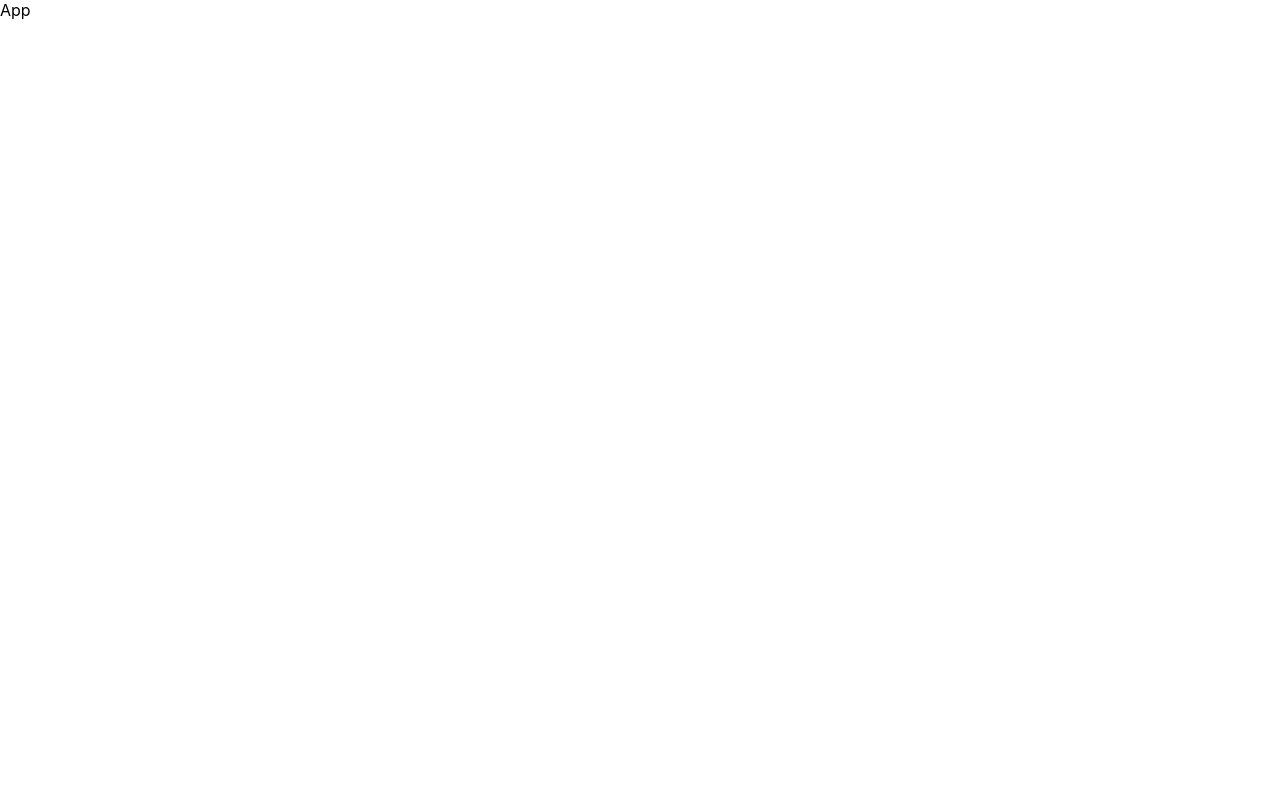
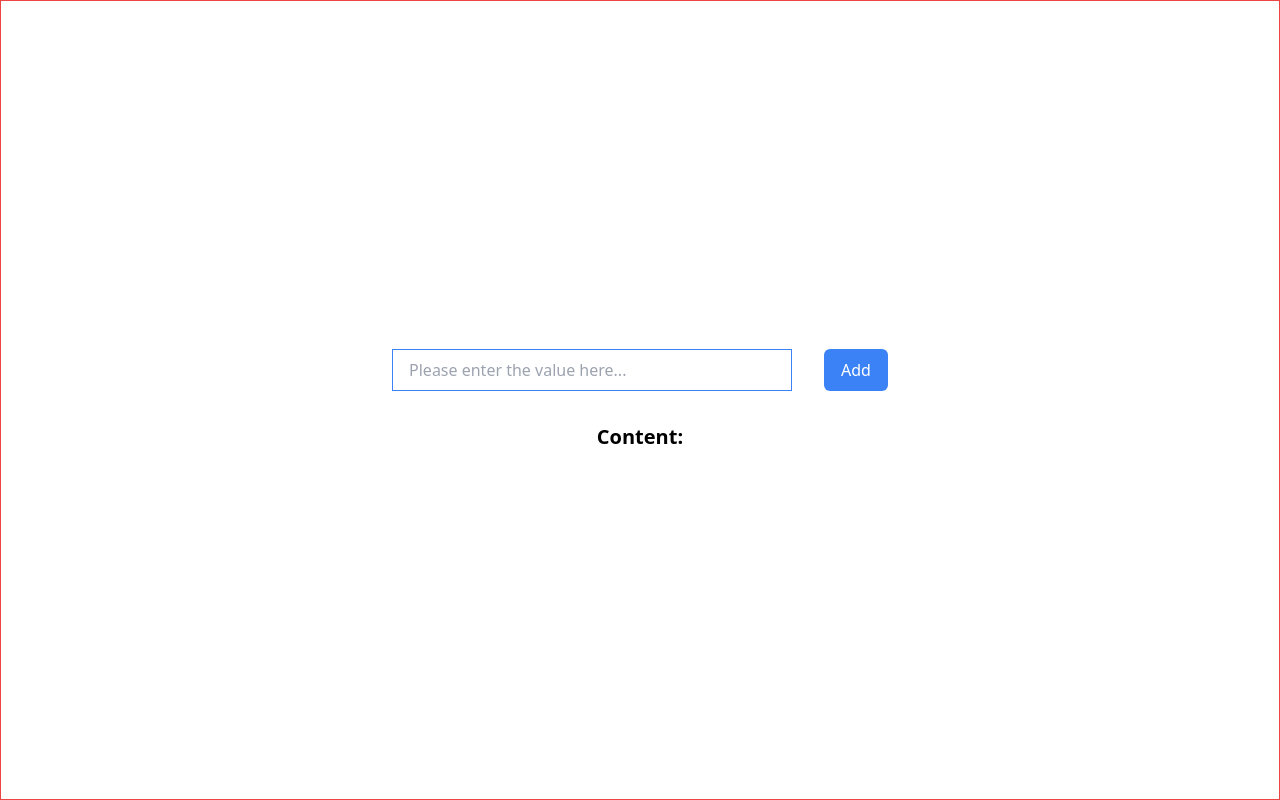
Before and after one commit to L0ngChip/zingmp3, a React (Create React App) app: page / in a window 1280 px wide. Built offline with nearby package versions, Linux system fonts and the light colour scheme.

Commit message:
Todolist test

```diff
--- a/package.json
+++ b/package.json
@@ -9,6 +9,7 @@
     "react": "^18.2.0",
     "react-dom": "^18.2.0",
     "react-scripts": "5.0.1",
+    "react-toastify": "^9.1.1",
     "web-vitals": "^2.1.4"
   },
   "scripts": {
@@ -34,5 +35,10 @@
       "last 1 firefox version",
       "last 1 safari version"
     ]
+  },
+  "devDependencies": {
+    "autoprefixer": "^10.4.13",
+    "postcss": "^8.4.21",
+    "tailwindcss": "^3.2.7"
   }
 }
--- a/src/App.js
+++ b/src/App.js
@@ -1,9 +1,74 @@
+import { useState } from 'react'
+import { ToastContainer, toast } from 'react-toastify';
+
+import 'react-toastify/dist/ReactToastify.css';
 
 function App() {
+  const [work, setWork] = useState('');
+  const [todos, setTodos] = useState([]);
+  const handleAddJob = () => {
+    if(todos.some((item) => item.id === work.replace(/\s/g, ''))){
+      toast.warn('Công việc này đã được thêm trước đó!')
+    } else {
+      setTodos((prev) => [...prev, {id: work.replace(/\s/g, ''), job: work}]);
+      setWork('');
+    }
+  }
+  const handleDeleteJob = (id) => {
+    setTodos(prev => prev.filter((item) => item.id !== id))
+  }
+
+  const handleKeyDown = (e) => {
+    if(e.keyCode === 13) {
+      handleAddJob();
+    }
+  }
+
   return (
-    <div className="App">
-      App
-    </div>
+    <>
+      <div className="flex flex-col gap-8 h-screen items-center border border-red-500 justify-center">
+        <div className=' flex gap-8'>
+          <input
+            className="outline-none border border-blue-500 px-4 py-2 w-[400px] "
+            value={work}
+            onChange={(e) => setWork(e.target.value)}
+            placeholder="Please enter the value here..."
+            onKeyDown={handleKeyDown}
+          />
+          <button
+            className="border border-transparent px-4 py-2 rounded-md bg-blue-500 text-white"
+            onClick={handleAddJob}
+          >
+            Add
+          </button>
+        </div >
+        <div>
+          <h3 className='font-bold text-xl'>Content:</h3>
+          <ul>
+            {todos.map((item) => {
+              return <li key={item.id} className="flex gap-6">
+                        <span className='p-2 '>{item.job}</span>
+                        <span onClick={() => handleDeleteJob(item.id)} className='p-2 cursor-pointer'>X</span>
+                     </li>
+            })}
+          </ul>
+        </div>
+      </div>
+      <ToastContainer
+      position="top-right"
+      autoClose={5000}
+      hideProgressBar={false}
+      newestOnTop={false}
+      closeOnClick
+      rtl={false}
+      pauseOnFocusLoss
+      draggable
+      pauseOnHover
+      theme="light"
+      />
+      {/* Same as */}
+      <ToastContainer />
+    </>
   );
 }
 
--- a/src/index.css
+++ b/src/index.css
@@ -1,13 +1,3 @@
-body {
-  margin: 0;
-  font-family: -apple-system, BlinkMacSystemFont, 'Segoe UI', 'Roboto', 'Oxygen',
-    'Ubuntu', 'Cantarell', 'Fira Sans', 'Droid Sans', 'Helvetica Neue',
-    sans-serif;
-  -webkit-font-smoothing: antialiased;
-  -moz-osx-font-smoothing: grayscale;
-}
-
-code {
-  font-family: source-code-pro, Menlo, Monaco, Consolas, 'Courier New',
-    monospace;
-}
+@tailwind base;
+@tailwind components;
+@tailwind utilities;
--- /dev/null
+++ b/tailwind.config.js
@@ -0,0 +1,11 @@
+/** @type {import('tailwindcss').Config} */
+module.exports = {
+  content: [
+    "./src/**/*.{html,js}",
+    "./public/index.html"
+  ],
+  theme: {
+    extend: {},
+  },
+  plugins: [],
+}
```
Also changed, not shown: 1 other file (tests, documents, lock files or other folders).
